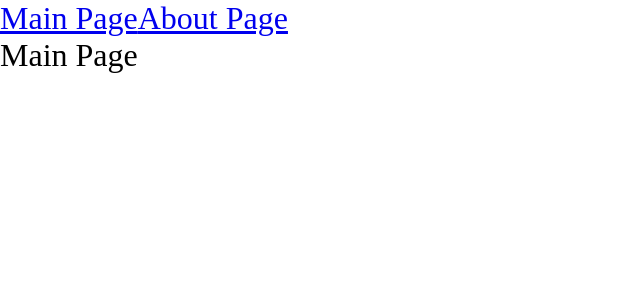
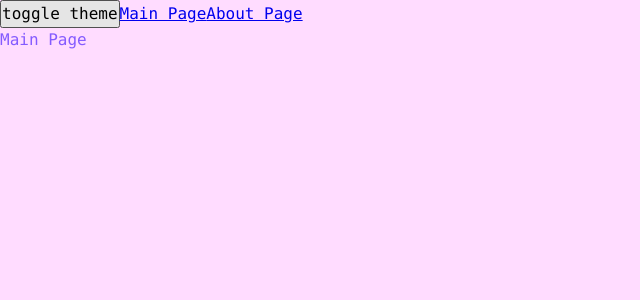
Before and after one commit to Cawerlip/test_project, a React app: page / in a window 1280 px wide. Shown: the top 300 px of the page, without its empty margins (0-640 px from the left). Built offline with nearby package versions, Linux system fonts and the light colour scheme.

Commit message:
Module-1_7
add theme context

```diff
--- a/src/components/App.tsx
+++ b/src/components/App.tsx
@@ -1,12 +1,18 @@
+import { Suspense } from "react"
 import { Route, Routes, Link } from "react-router-dom"
-import './index.scss'
+
 import { MainPageAsync } from "../pages/MainPage/MainPage.async"
 import { AboutPageAsync } from "../pages/AboutPage/AboutPage.async"
-import { Suspense } from "react"
+import { useTheme } from "../theme/useTheme"
+
+import '../styles/index.scss'
 
 export const App = () => {
+const { theme, toggleTheme } = useTheme()
+
   return (
-    <div className="app">
+    <div className={`app ${theme}`}>
+      <button onClick={toggleTheme}>toggle theme</button>
       <Link to={'/'}>Main Page</Link>
       <Link to={'/about'}>About Page</Link>
       <Suspense fallback={<div>Loading...</div>}>
--- a/src/components/index.scss
+++ /dev/null
@@ -1,9 +0,0 @@
-* {
-  margin: 0;
-  padding: 0;
-  box-sizing: border-box;
-}
-
-.app {
-  font-size: 32px;
-}
--- a/src/index.tsx
+++ b/src/index.tsx
@@ -1,10 +1,13 @@
 import { render } from "react-dom";
 import { App } from "./components/App";
 import { BrowserRouter } from "react-router-dom";
+import { ThemeProvider } from "./theme/ThemeProvider";
 
 render(
   <BrowserRouter>
-    <App />
+    <ThemeProvider>
+      <App />
+    </ThemeProvider>
   </BrowserRouter>,
   document.getElementById('root')
 )
--- /dev/null
+++ b/src/styles/index.scss
@@ -0,0 +1,13 @@
+@import "reset";
+@import "variables/global";
+@import "themes/light";
+@import "themes/dark";
+
+.app {
+  font: var(--font-m);
+
+  background: var(--bg-color);
+  color: var(--primary-color);
+
+  min-height: 100vh;
+}
--- /dev/null
+++ b/src/styles/reset.scss
@@ -0,0 +1,28 @@
+*,
+*::before,
+*::after {
+  margin: 0;
+  padding: 0;
+  box-sizing: border-box;
+}
+
+body,
+h1,
+h2,
+h3,
+h4,
+p,
+figure,
+blockquote,
+dl,
+dd {
+  margin: 0;
+}
+
+input,
+button,
+textarea,
+select {
+  margin: 0;
+  font: inherit;
+}
--- /dev/null
+++ b/src/styles/themes/dark.scss
@@ -0,0 +1,6 @@
+.app.dark {
+  --bg-color: rgb(56, 16, 56);
+
+  --primary-color: rgb(18, 253, 92);
+  --secondary-color: rgb(16, 83, 16);
+}
--- /dev/null
+++ b/src/styles/themes/light.scss
@@ -0,0 +1,6 @@
+.app.light {
+  --bg-color: rgb(255, 220, 255);
+
+  --primary-color: rgb(132, 91, 255);
+  --secondary-color: rgb(74, 20, 160);
+}
--- /dev/null
+++ b/src/styles/variables/global.scss
@@ -0,0 +1,12 @@
+:root {
+  --font-family-main: Consolas, monospace;
+
+  --font-size-m: 16px;
+  --font-line-m: 24px;
+  --font-m: var(--font-size-m) / var(--font-line-m) var(--font-family-main);
+
+  --font-size-l: 24px;
+  --font-line-l: 32px;
+  --font-l: var(--font-size-l) / var(--font-line-l) var(--font-family-main);
+
+}
--- /dev/null
+++ b/src/theme/ThemeContext.ts
@@ -0,0 +1,15 @@
+import { createContext } from "react";
+
+export enum Theme {
+  LIGHT = 'light',
+  DARK = 'dark',
+}
+
+export interface IThemeContextProps {
+  theme?: Theme
+  setTheme?: (theme: Theme) => void
+}
+
+export const LOCAL_STORAGE_THEME_KEY = 'theme'
+
+export const ThemeContext = createContext<IThemeContextProps>({})
--- /dev/null
+++ b/src/theme/ThemeProvider.tsx
@@ -0,0 +1,19 @@
+import { FC, useMemo, useState } from "react"
+import { LOCAL_STORAGE_THEME_KEY, Theme, ThemeContext } from "./ThemeContext"
+
+const defaultTheme = localStorage.getItem(LOCAL_STORAGE_THEME_KEY) as Theme || Theme.LIGHT
+
+export const ThemeProvider: FC  = ({ children }) => {
+  const [theme, setTheme] = useState<Theme>(defaultTheme)
+
+const defaultProps = useMemo(() => ({
+  theme: theme,
+  setTheme: setTheme,
+}), [theme])
+
+return (
+    <ThemeContext.Provider value={defaultProps}>
+      {children}
+    </ThemeContext.Provider>
+  )
+}
--- /dev/null
+++ b/src/theme/useTheme.ts
@@ -0,0 +1,22 @@
+import { useContext } from "react"
+import { LOCAL_STORAGE_THEME_KEY, Theme, ThemeContext } from "./ThemeContext"
+
+interface IUseTheme {
+  theme: Theme,
+  toggleTheme: () => void
+}
+
+export const useTheme = ():IUseTheme => {
+  const { theme, setTheme } = useContext(ThemeContext)
+
+  const toggleTheme = () => {
+    const newTheme = theme === Theme.DARK ? Theme.LIGHT : Theme.DARK
+    setTheme(newTheme)
+    localStorage.setItem(LOCAL_STORAGE_THEME_KEY, newTheme)
+  }
+
+  return {
+    theme,
+    toggleTheme
+  }
+}
```
